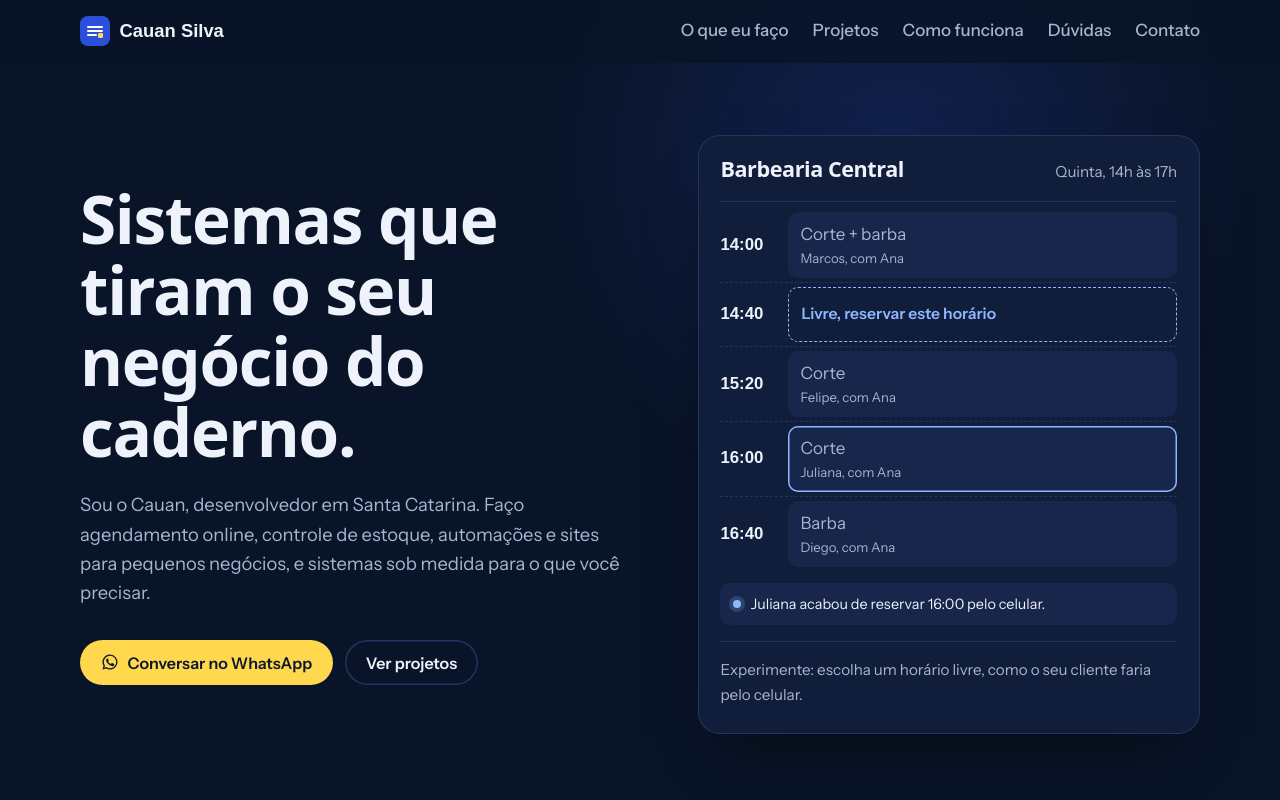
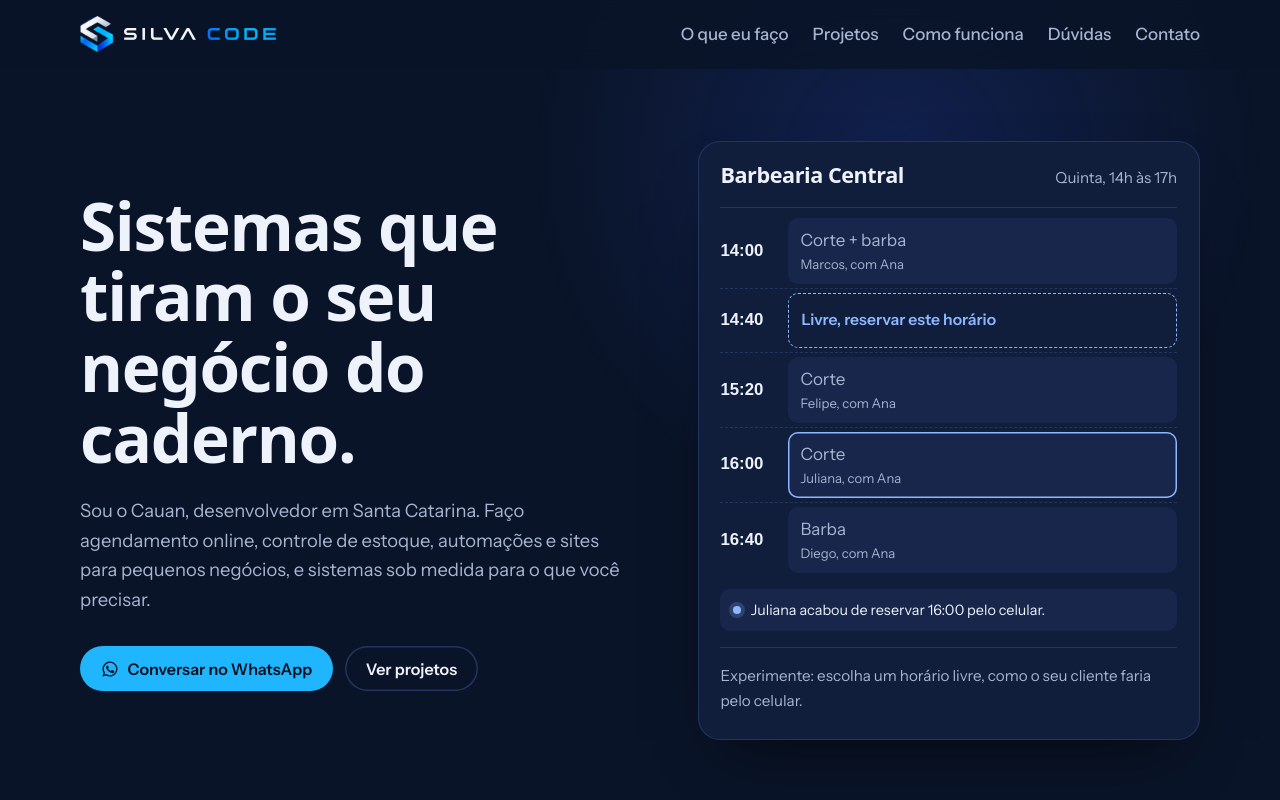
Before and after one commit to Cauan-Silva/cauan-silva.github.io, a plain HTML site: page index.html in a window 1280 px wide. Shown: the top 800 px of the page. Drawn offline with Linux system fonts and the light colour scheme; a web font is replaced by a local one.

Commit message:
Marca Silva Code: logo, cores, ícones e prévia

```diff
--- a/index.html
+++ b/index.html
@@ -3,7 +3,7 @@
   <head>
     <meta charset="utf-8" />
     <meta name="viewport" content="width=device-width, initial-scale=1" />
-    <title>Cauan Silva · Sistemas para pequenos negócios</title>
+    <title>Silva Code · Sistemas para pequenos negócios</title>
     <meta
       name="description"
       content="Agendamento online, controle de estoque, automações, sites e sistemas sob medida para pequenos negócios. Desenvolvedor em Santa Catarina."
@@ -12,17 +12,16 @@
     <meta property="og:type" content="website" />
     <meta property="og:locale" content="pt_BR" />
     <meta property="og:url" content="https://cauan-silva.github.io/" />
-    <meta property="og:site_name" content="Cauan Silva" />
-    <meta property="og:title" content="Cauan Silva · Sistemas para pequenos negócios" />
+    <meta property="og:site_name" content="Silva Code" />
+    <meta property="og:title" content="Silva Code · Sistemas para pequenos negócios" />
     <meta property="og:description" content="Agendamento online, controle de estoque, automações, sites e sistemas sob medida." />
     <meta property="og:image" content="https://cauan-silva.github.io/imagens/compartilhar.jpg" />
     <meta property="og:image:width" content="1200" />
     <meta property="og:image:height" content="630" />
-    <meta property="og:image:alt" content="Cauan Silva: sistemas que tiram o seu negócio do caderno" />
+    <meta property="og:image:alt" content="Silva Code: sistemas que tiram o seu negócio do caderno" />
     <meta name="twitter:card" content="summary_large_image" />
     <meta name="twitter:image" content="https://cauan-silva.github.io/imagens/compartilhar.jpg" />
     <meta name="theme-color" content="#0a1428" />
-    <link rel="icon" href="icone.svg" type="image/svg+xml" />
     <link rel="icon" href="icone-32.png" type="image/png" sizes="32x32" />
     <link rel="apple-touch-icon" href="icone-180.png" />
     <link rel="preconnect" href="https://fonts.googleapis.com" />
@@ -46,10 +45,12 @@
       {
         "@context": "https://schema.org",
         "@type": "ProfessionalService",
-        "name": "Cauan Silva · Desenvolvimento de software",
+        "name": "Silva Code",
+        "alternateName": "Silva Code · Cauan Silva",
         "url": "https://cauan-silva.github.io/",
         "image": "https://cauan-silva.github.io/imagens/compartilhar.jpg",
         "logo": "https://cauan-silva.github.io/icone-512.png",
+        "slogan": "Ideias, código, resultados",
         "description": "Agendamento online, controle de estoque, automações, sites e sistemas sob medida para pequenos negócios.",
         "telephone": "+55 48 99649-1721",
         "email": "anacauansantos@gmail.com",
@@ -70,11 +71,11 @@
         --papel-2: #17264a; /* superfícies discretas */
         --cartao: #101d3b; /* agenda e faixa de contato */
         --tinta: #eef2fb; /* texto */
-        --tinta-escura: #0d1730; /* texto sobre o amarelo */
+        --tinta-escura: #04121f; /* texto sobre o amarelo */
         --pinho: #8db8ff; /* destaques em texto e linhas */
         --pinho-escuro: #060c1b;
-        --marca: #ffd84d;
-        --marca-clara: #ffe27a;
+        --marca: #1fb6ff; /* ciano do logo */
+        --marca-clara: #66d0ff;
         --grafite: #a8b5d1; /* texto secundário */
         --linha: #23345e;
         --branco: #fdfefc;
@@ -170,8 +171,22 @@
         font: 700 1.15rem/1 'Familjen Grotesk', sans-serif;
         text-decoration: none;
       }
-      .assinatura svg {
+      .assinatura img {
         flex: none;
+        display: block;
+      }
+      .assinatura__icone {
+        width: 34px;
+        height: auto;
+      }
+      .assinatura__nome {
+        width: 152px;
+        height: auto;
+      }
+      @media (max-width: 380px) {
+        .assinatura__nome {
+          width: 124px;
+        }
       }
       .topo nav {
         display: flex;
@@ -503,7 +518,7 @@
         color: var(--tinta-escura);
       }
       .fluxo li:last-child span:last-child {
-        color: #4a4220;
+        color: #0b2a3f;
       }
 
       /* como funciona: é uma sequência de verdade, então tem números */
@@ -953,7 +968,7 @@
         transform: translateX(6px);
       }
       .anima .fluxo li.agora span:last-child {
-        color: #4a4220;
+        color: #0b2a3f;
       }
       .botao {
         transition:
@@ -966,7 +981,7 @@
       }
       .botao--whats:hover,
       .botao--cheio:hover {
-        box-shadow: 0 10px 28px -10px rgb(255 216 77 / 0.65);
+        box-shadow: 0 10px 28px -10px rgb(31 182 255 / 0.7);
       }
       .botao:active {
         transform: translateY(0) scale(0.98);
@@ -1044,13 +1059,9 @@
     <div class="luz" aria-hidden="true"></div>
     <header class="barra-topo" id="barra-topo">
       <div class="faixa topo">
-      <a class="assinatura" href="#inicio" aria-label="Cauan Silva, início">
-        <svg width="30" height="30" viewBox="0 0 30 30" aria-hidden="true">
-          <rect width="30" height="30" rx="8" fill="#2b4fd8" />
-          <path d="M8 11h14M8 15h14M8 19h8" stroke="#fdfefc" stroke-width="2" stroke-linecap="round" />
-          <rect x="18" y="17" width="5" height="5" rx="1.2" fill="#ffd84d" />
-        </svg>
-        Cauan Silva
+      <a class="assinatura" href="#inicio" aria-label="Silva Code, início">
+        <img class="assinatura__icone" src="imagens/logo-icone.webp" alt="" width="34" height="36" />
+        <img class="assinatura__nome" src="imagens/logo-nome.webp" alt="Silva Code" width="152" height="12" />
       </a>
       <nav aria-label="Seções">
         <a href="#servicos">O que eu faço</a>
@@ -1394,7 +1405,7 @@
     </div>
 
     <footer class="faixa rodape">
-      <span>Cauan Silva, Santa Catarina</span>
+      <span>Silva Code, de Cauan Silva. Ideias, código, resultados.</span>
       <nav aria-label="Redes">
         <a href="https://github.com/Cauan-Silva">GitHub</a>
         <a href="https://www.linkedin.com/in/cauan-da-silva-dos-santos-b9649a267/">LinkedIn</a>
```
Also changed, not shown: favicon.ico, icone-180.png, icone-192.png, icone-32.png, icone-512.png, icone.svg (deleted), imagens/compartilhar.jpg, imagens/logo-icone.webp (added), imagens/logo-nome.webp (added).
